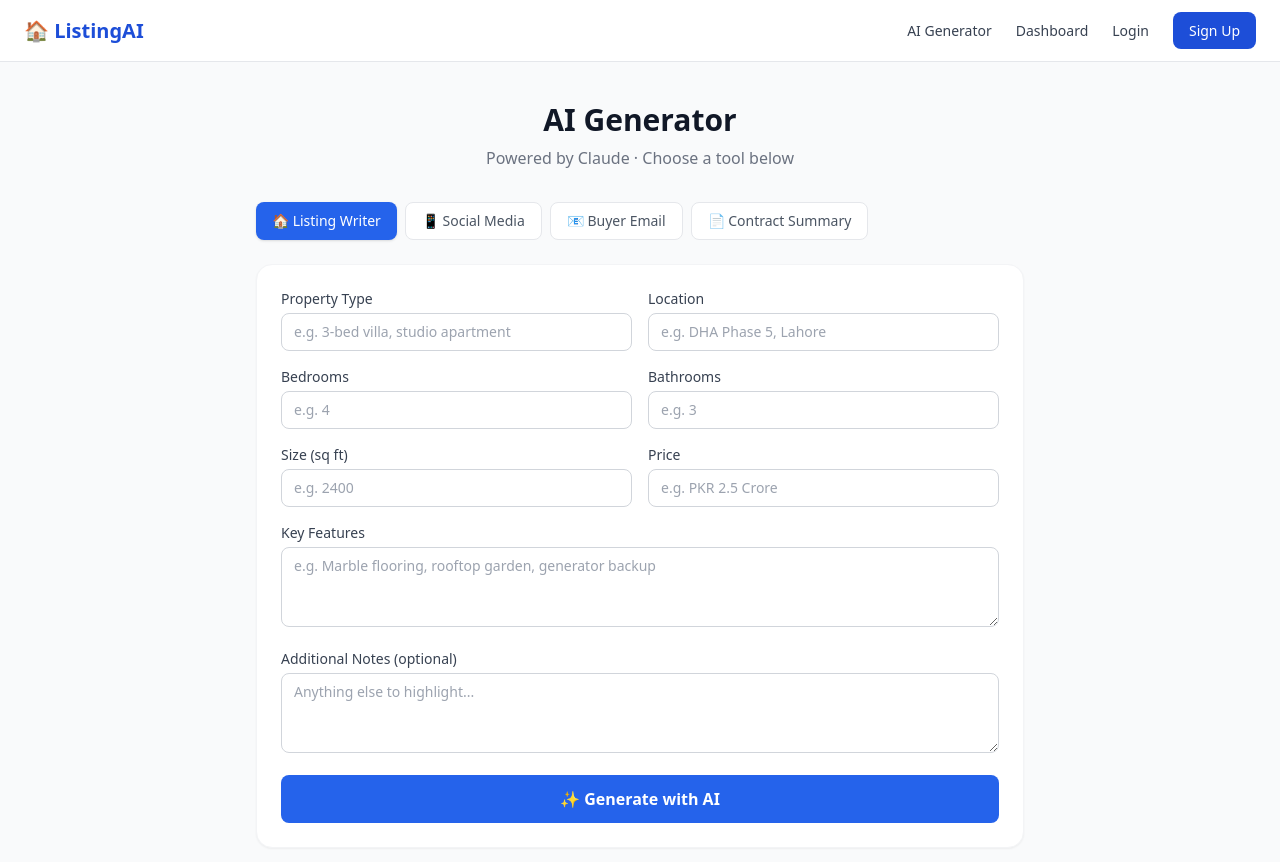
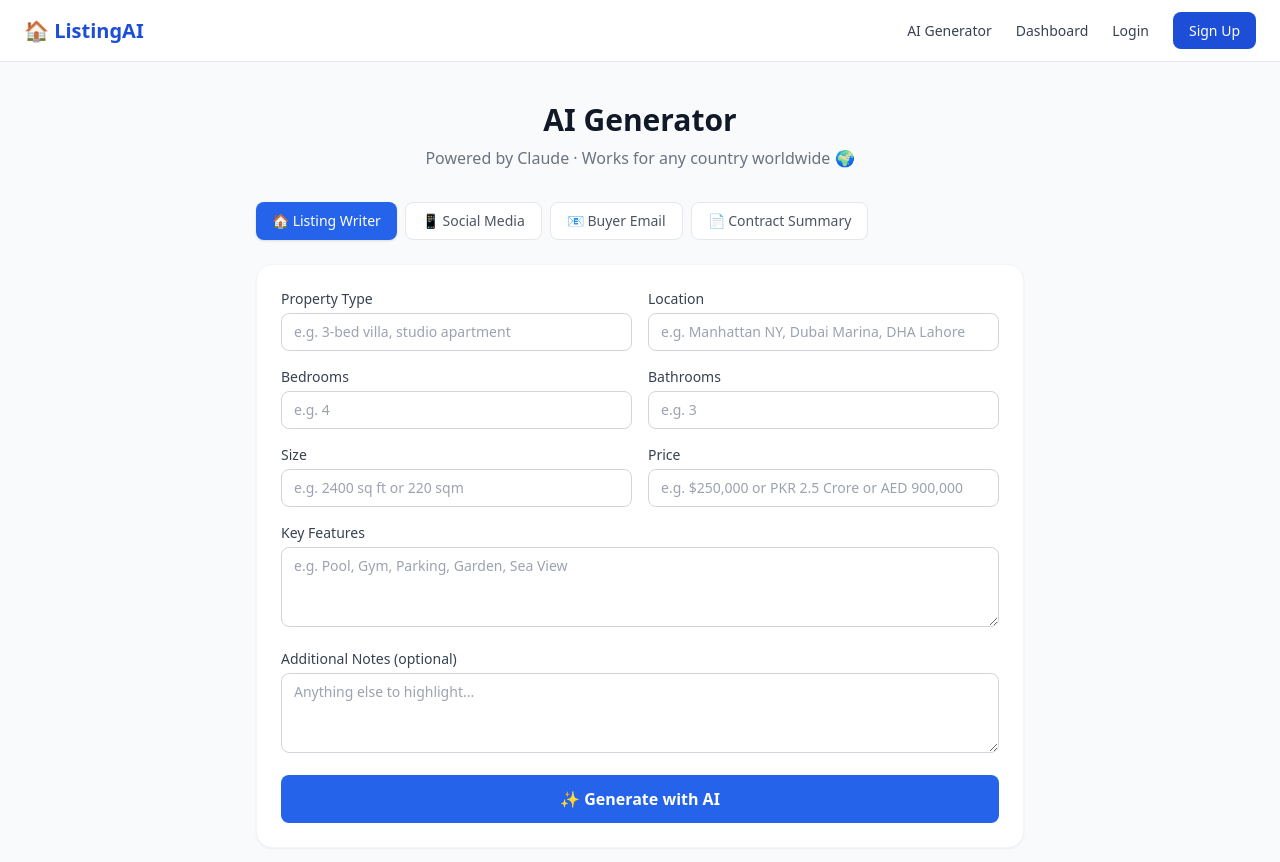
Before and after one commit to khancodewala/listingai, a Next.js app: page /generate in a window 1280 px wide. Shown: the top 862 px of the page. Built offline with nearby package versions, Linux system fonts and the light colour scheme.

Commit message:
Update placeholders for worldwide users

```diff
--- a/app/generate/page.js
+++ b/app/generate/page.js
@@ -20,13 +20,13 @@ function ListingForm({ onGenerate, loading }) {
     <div className="space-y-4">
       <div className="grid grid-cols-2 gap-4">
         <Field label="Property Type" value={form.propertyType} onChange={set("propertyType")} placeholder="e.g. 3-bed villa, studio apartment" />
-        <Field label="Location" value={form.location} onChange={set("location")} placeholder="e.g. DHA Phase 5, Lahore" />
+        <Field label="Location" value={form.location} onChange={set("location")} placeholder="e.g. Manhattan NY, Dubai Marina, DHA Lahore" />
         <Field label="Bedrooms" value={form.bedrooms} onChange={set("bedrooms")} placeholder="e.g. 4" />
         <Field label="Bathrooms" value={form.bathrooms} onChange={set("bathrooms")} placeholder="e.g. 3" />
-        <Field label="Size (sq ft)" value={form.size} onChange={set("size")} placeholder="e.g. 2400" />
-        <Field label="Price" value={form.price} onChange={set("price")} placeholder="e.g. PKR 2.5 Crore" />
+        <Field label="Size" value={form.size} onChange={set("size")} placeholder="e.g. 2400 sq ft or 220 sqm" />
+        <Field label="Price" value={form.price} onChange={set("price")} placeholder="e.g. $250,000 or PKR 2.5 Crore or AED 900,000" />
       </div>
-      <Field label="Key Features" value={form.features} onChange={set("features")} placeholder="e.g. Marble flooring, rooftop garden, generator backup" textarea />
+      <Field label="Key Features" value={form.features} onChange={set("features")} placeholder="e.g. Pool, Gym, Parking, Garden, Sea View" textarea />
       <Field label="Additional Notes (optional)" value={form.notes} onChange={set("notes")} placeholder="Anything else to highlight..." textarea />
       <GenerateBtn onClick={() => onGenerate({ feature: "listing", ...form })} loading={loading} />
     </div>
@@ -42,12 +42,12 @@ function SocialForm({ onGenerate, loading }) {
   return (
     <div className="space-y-4">
       <div className="grid grid-cols-2 gap-4">
-        <Field label="Property Type" value={form.propertyType} onChange={set("propertyType")} placeholder="e.g. Luxury penthouse" />
-        <Field label="Location" value={form.location} onChange={set("location")} placeholder="e.g. Gulberg III, Lahore" />
-        <Field label="Price" value={form.price} onChange={set("price")} placeholder="e.g. PKR 3.8 Crore" />
-        <Field label="Target Buyer" value={form.targetBuyer} onChange={set("targetBuyer")} placeholder="e.g. Young professionals, families" />
+        <Field label="Property Type" value={form.propertyType} onChange={set("propertyType")} placeholder="e.g. Luxury penthouse, family home" />
+        <Field label="Location" value={form.location} onChange={set("location")} placeholder="e.g. Beverly Hills CA, Palm Jumeirah, Gulberg Lahore" />
+        <Field label="Price" value={form.price} onChange={set("price")} placeholder="e.g. $500,000 or AED 1.2M or PKR 3 Crore" />
+        <Field label="Target Buyer" value={form.targetBuyer} onChange={set("targetBuyer")} placeholder="e.g. Young professionals, families, investors" />
       </div>
-      <Field label="Key Highlights" value={form.highlights} onChange={set("highlights")} placeholder="e.g. Stunning city views, modern kitchen, gym, pool" textarea />
+      <Field label="Key Highlights" value={form.highlights} onChange={set("highlights")} placeholder="e.g. Stunning city views, modern kitchen, pool, gym" textarea />
       <GenerateBtn onClick={() => onGenerate({ feature: "social", ...form })} loading={loading} />
     </div>
   );
@@ -63,12 +63,12 @@ function EmailForm({ onGenerate, loading }) {
   return (
     <div className="space-y-4">
       <div className="grid grid-cols-2 gap-4">
-        <Field label="Your Name (Agent)" value={form.agentName} onChange={set("agentName")} placeholder="e.g. Tauqeer Ahmed" />
-        <Field label="Buyer's Name" value={form.buyerName} onChange={set("buyerName")} placeholder="e.g. Mr. Ali Khan" />
-        <Field label="Property Address" value={form.propertyAddress} onChange={set("propertyAddress")} placeholder="e.g. House 12, Street 5, F-7/2, Islamabad" />
-        <Field label="Showing Date" value={form.showingDate} onChange={set("showingDate")} placeholder="e.g. Yesterday, 4 May 2026" />
+        <Field label="Your Name (Agent)" value={form.agentName} onChange={set("agentName")} placeholder="e.g. John Smith, Ahmed Khan" />
+        <Field label="Buyer's Name" value={form.buyerName} onChange={set("buyerName")} placeholder="e.g. Mr. Robert, Ms. Sarah" />
+        <Field label="Property Address" value={form.propertyAddress} onChange={set("propertyAddress")} placeholder="e.g. 123 Main St NY, Flat 5 Dubai Marina" />
+        <Field label="Showing Date" value={form.showingDate} onChange={set("showingDate")} placeholder="e.g. Yesterday, May 5 2026" />
       </div>
-      <Field label="Buyer's Interests / Requirements" value={form.buyerInterests} onChange={set("buyerInterests")} placeholder="e.g. Needs 4 beds, school nearby, budget PKR 2 Crore" textarea />
+      <Field label="Buyer's Interests / Requirements" value={form.buyerInterests} onChange={set("buyerInterests")} placeholder="e.g. Needs 4 beds, good schools nearby, budget $300,000" textarea />
       <Field label="Suggested Next Step" value={form.nextStep} onChange={set("nextStep")} placeholder="e.g. Schedule a second visit this weekend" textarea />
       <GenerateBtn onClick={() => onGenerate({ feature: "email", ...form })} loading={loading} />
     </div>
@@ -86,7 +86,7 @@ function ContractForm({ onGenerate, loading }) {
         </label>
         <textarea
           className="w-full border border-gray-300 rounded-lg px-3 py-2 text-sm focus:outline-none focus:ring-2 focus:ring-blue-500 min-h-[200px] resize-y"
-          placeholder="Paste the full contract text here. Claude will summarize it in plain English..."
+          placeholder="Paste any real estate contract text here. Claude AI will summarize it in plain English for any country..."
           value={contractText}
           onChange={(e) => setContractText(e.target.value)}
         />
@@ -200,7 +200,7 @@ export default function GeneratePage() {
       <div className="max-w-3xl mx-auto">
         <div className="mb-8 text-center">
           <h1 className="text-3xl font-bold text-gray-900">AI Generator</h1>
-          <p className="text-gray-500 mt-2">Powered by Claude · Choose a tool below</p>
+          <p className="text-gray-500 mt-2">Powered by Claude · Works for any country worldwide 🌍</p>
         </div>
 
         <div className="flex gap-2 mb-6 flex-wrap">
```
